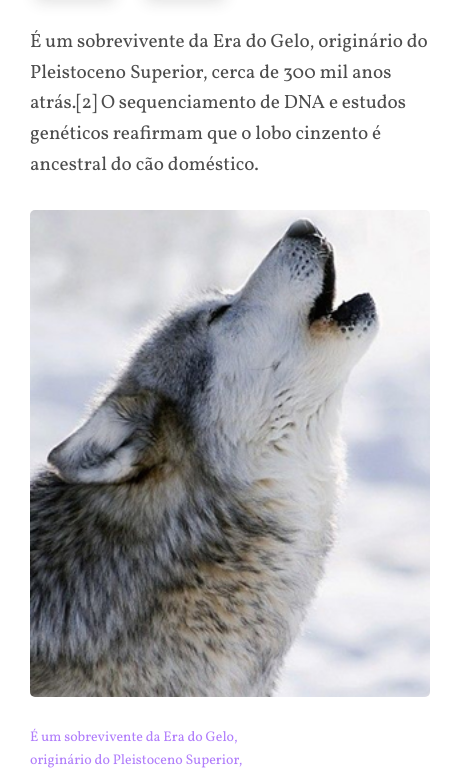
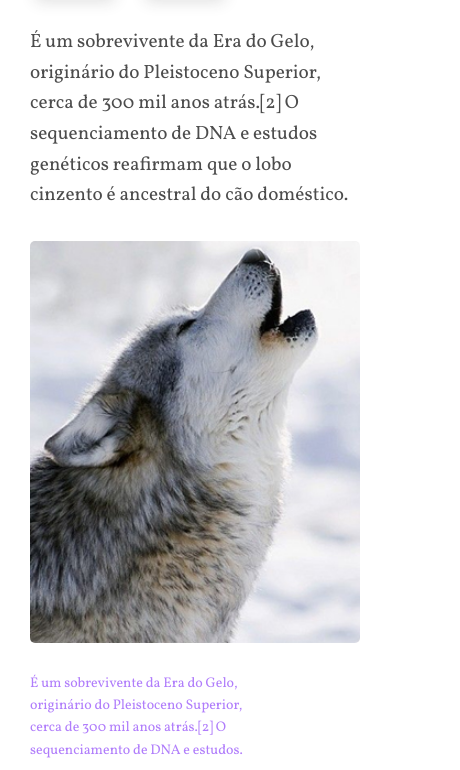
Before and after one commit to pazIago/wildbeast, a plain HTML site: page index.html in a window 390 px wide. Shown: the part 565-1335 px from the top of the page, 460 px wide, since content can reach past the window. Drawn offline with nearby package versions, Linux system fonts and the light colour scheme; files whose address does not match are found by name.

Commit message:
media queries fix

```diff
--- a/css/queries.css
+++ b/css/queries.css
@@ -1,21 +1,22 @@
 @media (max-width: 1200px) {
   .structure {
+    grid-template-columns: minmax(160px, 1fr) 3fr;
     grid-template-areas:
-      "header   header   header"
-      "sidenav  content  content"
-      "sidenav  ads      ads"
-      "footer   footer   footer";
+      "header   header   "
+      "sidenav  content  "
+      "sidenav  ads      "
+      "footer   footer   ";
   }
 }
 
 @media (max-width: 800px) {
   .structure {
     grid-template-areas:
-      "header   header   header"
-      "sidenav  sidenav  sidenav"
-      "content  content  content"
-      "ads      ads      ads"
-      "footer   footer   footer";
+      "header   header   "
+      "sidenav  sidenav  "
+      "content  content  "
+      "ads      ads      "
+      "footer   footer   ";
   }
 
   .sidenav {
```
